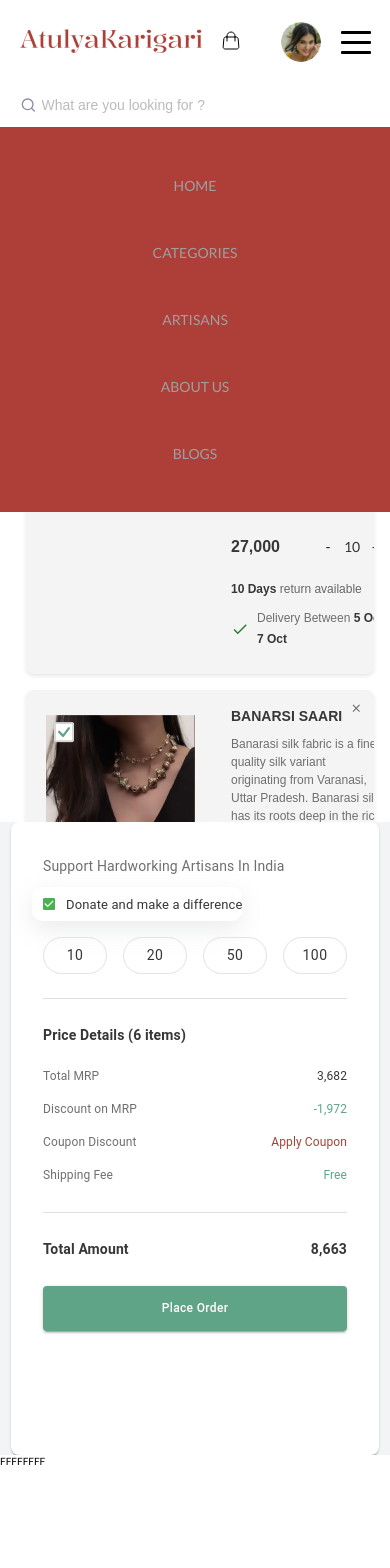
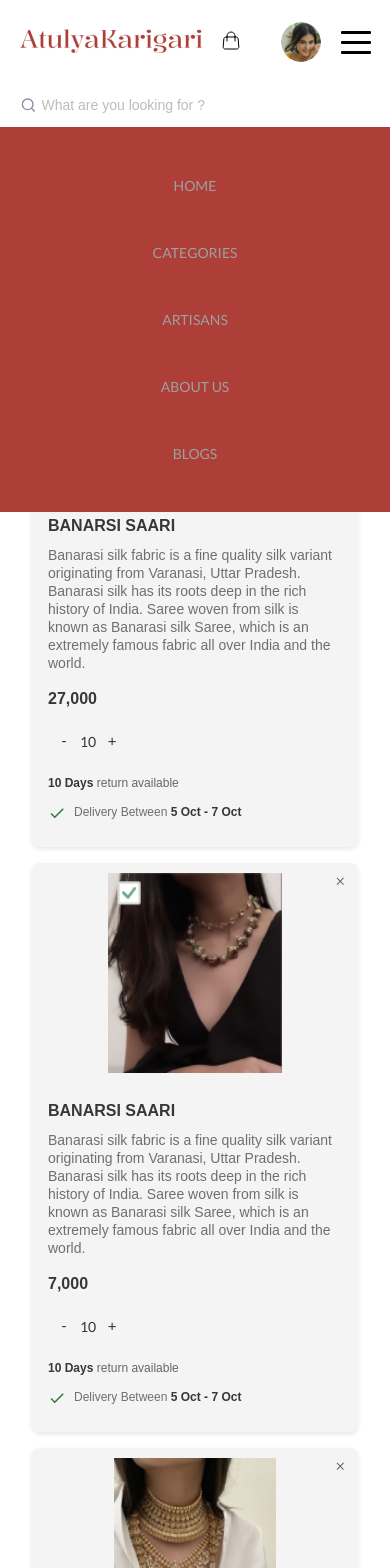
Before and after one commit to vistaarsws/Atulyakarigari, a React (Vite) app: page /buy-now in a window 390 px wide. Shown: the top 1568 px of the page. Before the commit the page ends 1467 px from the top, so only its background shows below. Built offline with nearby package versions, Linux system fonts and the light colour scheme; a web font is replaced by a local one.

Commit message:
updated buy now

```diff
--- a/src/pages/buy-now/AddressComponent.jsx
+++ b/src/pages/buy-now/AddressComponent.jsx
@@ -1,24 +1,27 @@
-import { Button } from "@mui/material";
+import { Box, Button } from "@mui/material";
 import React from "react";
 
 const AddressComponent = () => {
   return (
-    <div
-      style={{
+    <Box
+      sx={{
         display: "flex",
+        flexDirection: { xs: "column", sm: "row" },
         justifyContent: "space-between",
-        alignItems: "center",
+        alignItems: { xs: "flex-start", sm: "center" },
+        // alignItems: "center",
         backgroundColor: "#fff",
         marginBottom: "1rem",
         // border: "1px solid #e0e0e0",
       }}
     >
-      <div
-        style={{
+      <Box
+        sx={{
           fontSize: "14px",
           color: "#6f6f6f",
           lineHeight: "25px",
           fontWeight: 500,
+          mb: { xs: 2, sm: 0 },
         }}
       >
         <p>
@@ -33,7 +36,7 @@ const AddressComponent = () => {
           </strong>
         </p>
         <p>House number 140 Puja shree nagar cto Bairagarh, Bhopal</p>
-      </div>
+      </Box>
 
       <Button
         variant="outlined"
@@ -45,6 +48,7 @@ const AddressComponent = () => {
           fontSize: "16px",
           fontWeight: 400,
           textAlign: "left",
+          width: { xs: "100%", sm: "auto" },
           textTransform: "capitalize",
           "&:hover": {
             color: "#ffffff",
@@ -55,7 +59,7 @@ const AddressComponent = () => {
       >
         Change Address
       </Button>
-    </div>
+    </Box>
   );
 };
 
--- a/src/pages/buy-now/OrderCard.jsx
+++ b/src/pages/buy-now/OrderCard.jsx
@@ -9,7 +9,7 @@ import {
   createTheme,
   ThemeProvider,
 } from "@mui/material";
-import { styled } from "@mui/system";
+import { styled, useMediaQuery } from "@mui/system";
 import CloseIcon from "@mui/icons-material/Close";
 import CheckIcon from "@mui/icons-material/Check";
 import TEST_IMG1 from "../../assets/images/banarshi sharee.png";
@@ -40,6 +40,9 @@ const StyledCard = styled(Card)(({ theme }) => ({
   backgroundColor: "#f4f4f4",
 
   maxWidth: "lg",
+  [theme.breakpoints.down("sm")]: {
+    flexDirection: "column",
+  },
 }));
 
 const CloseButton = styled(IconButton)({
@@ -66,7 +69,19 @@ const QuantityButton = styled(Button)({
     backgroundColor: "#f5f5f5",
   },
 });
-
+const ProductImage = styled("img")(({ theme }) => ({
+  margin: "2rem",
+  objectFit: "contain",
+  height: "183px",
+  width: "149px",
+  // Added responsive styling for mobile
+  [theme.breakpoints.down("sm")]: {
+    height: "auto",
+    width: "100%",
+    maxHeight: "200px",
+    margin: "1rem 0",
+  },
+}));
 const productData = [
   {
     id: 1,
@@ -115,21 +130,22 @@ const productData = [
   // Add more product objects here if needed
 ];
 
-const ProductCard = ({ product }) => (
+const ProductCard = ({ product }) => {
+  const isMobile = useMediaQuery(theme.breakpoints.down("sm"));
+  return (
     <StyledCard>
-    <img
-      style={{ margin: "2rem", objectFit: "contain" }}
-      height="183px"
-      width="149px"
-      src={product?.image}
-      alt={product?.name}
-    />
+      <ProductImage src={product?.image} alt={product?.name} />{" "}
       <CardContent sx={{ flex: 1 }}>
         <CloseButton size="small">
           <CloseIcon fontSize="small" />
         </CloseButton>
         <Typography
-        sx={{ fontWeight: 600, fontSize: "14px", color: "rgba(56, 55, 55, 1)" }}
+          sx={{
+            fontWeight: 600,
+            // fontSize: "14px",
+            fontSize: isMobile ? "16px" : "14px",
+            color: "rgba(56, 55, 55, 1)",
+          }}
         >
           {product?.name}
         </Typography>
@@ -137,7 +153,8 @@ const ProductCard = ({ product }) => (
           variant="body2"
           sx={{
             color: "#6f6f6f",
-          fontSize: 12,
+            // fontSize: 12,
+            fontSize: isMobile ? "14px" : "12px",
             my: 1,
             fontWeight: 400,
             lineHeight: "18px",
@@ -145,7 +162,15 @@ const ProductCard = ({ product }) => (
         >
           {product?.description}
         </Typography>
-      <Box sx={{ display: "flex", alignItems: "center", gap: 4, my: 2 }}>
+        <Box
+          sx={{
+            display: "flex",
+            flexDirection: isMobile ? "column" : "row",
+            alignItems: isMobile ? "flex-start" : "center",
+            gap: isMobile ? 2 : 4,
+            my: 2,
+          }}
+        >
           <Typography
             sx={{
               color: "rgba(56, 55, 55, 1)",
@@ -208,6 +233,7 @@ const ProductCard = ({ product }) => (
       </CardContent>
     </StyledCard>
   );
+};
 
 const OrderCard = () => {
   return (
@@ -218,7 +244,8 @@ const OrderCard = () => {
           margin: "auto",
           padding: 2,
           bgcolor: "#fff",
-          height: "65vh",
+          // height: "65vh"
+          height: { xs: "auto", sm: "65vh" },
           overflow: "scroll",
           scrollbarWidth: "none",
         }}
--- a/src/pages/buy-now/Payment.jsx
+++ b/src/pages/buy-now/Payment.jsx
@@ -20,19 +20,24 @@ const Payment = () => {
         // boxShadow: "rgba(100, 100, 111, 0.2) 0px 7px 29px 0px",
         mr: { xs: 0 },
 
-        height: "75vh",
-        overflow: "scroll",
+        // height: "75vh",
+        // overflow: "scroll",
+        height: { xs: "auto", md: "75vh" },
+        overflow: "auto",
         scrollbarWidth: "none",
       }}
     >
       <Box
         sx={{
           backgroundColor: "white",
-          padding: 4,
+          // padding: 4,
           borderRadius: 2,
           boxShadow: 1,
           // maxWidth: "500px",
-          width: { md: "100%", lg: "500px" },
+          // width: { md: "100%", lg: "500px" },
+          padding: { xs: 2, md: 4 },
+          // Full width on mobile, max-width on larger screens
+          width: "100%",
         }}
       >
         <Box sx={{ marginBottom: 3 }}>
--- a/src/pages/buy-now/Stepper.jsx
+++ b/src/pages/buy-now/Stepper.jsx
@@ -1,40 +1,79 @@
-import React from "react";
+// import React from "react";
+
+// const Progress = () => {
+//   const containerStyle = {
+//     display: "flex",
+//     alignItems: "center",
+//     fontSize: "16px",
+//     fontFamily: "Arial, sans-serif",
+//     backgroundColor: "#f7f7f7",
+//     justifyContent: "center",
+//     height: "10vh",
+//     margin: "0",
+//   };
+
+//   const activeStyle = {
+//     color: "#60a487",
+//   };
+
+//   const inactiveStyle = {
+//     color: "#888888",
+//   };
+
+//   const separatorStyle = {
+//     color: "#888888",
+//     fontSize: "12px",
+//     margin: "0 10px",
+//   };
+
+//   return (
+//     <div style={containerStyle}>
+//       <span style={activeStyle}>Bag</span>
+//       <span style={separatorStyle}>...............</span>
+//       <span style={inactiveStyle}>Address</span>
+//       <span style={separatorStyle}>................</span>
+//       <span style={inactiveStyle}>Payment</span>
+//     </div>
+//   );
+// };
+
+// export default Progress;
+// In Stepper.jsx
+
+import { Box, Typography, useTheme, useMediaQuery } from "@mui/material";
 
 const Progress = () => {
-  const containerStyle = {
-    display: "flex",
-    alignItems: "center",
-    fontSize: "16px",
-    fontFamily: "Arial, sans-serif",
-    backgroundColor: "#f7f7f7",
-    justifyContent: "center",
-    height: "10vh",
-    margin: "0",
-  };
-
-  const activeStyle = {
-    color: "#60a487",
-  };
-
-  const inactiveStyle = {
-    color: "#888888",
-  };
-
-  const separatorStyle = {
-    color: "#888888",
-    fontSize: "12px",
-    margin: "0 10px",
-  };
+  const theme = useTheme();
+  const isMobile = useMediaQuery(theme.breakpoints.down("sm"));
 
   return (
-    <div style={containerStyle}>
-      <span style={activeStyle}>Bag</span>
-      <span style={separatorStyle}>...............</span>
-      <span style={inactiveStyle}>Address</span>
-      <span style={separatorStyle}>................</span>
-      <span style={inactiveStyle}>Payment</span>
-    </div>
+    <Box
+      sx={{
+        display: "flex",
+        alignItems: "center",
+        justifyContent: "center",
+        // Auto height on mobile, fixed height on larger screens
+        height: { xs: "auto", md: "10vh" },
+        backgroundColor: "#f7f7f7",
+        p: 2,
+        // Allow wrapping on mobile
+        flexWrap: isMobile ? "wrap" : "nowrap",
+      }}
+    >
+      <Typography sx={{ color: "#60a487", mx: 1 }}>Bag</Typography>
+      <Typography
+        sx={{ color: "#888888", mx: 1, display: { xs: "none", sm: "inline" } }}
+      >
+        ...............
+      </Typography>
+      <Typography sx={{ color: "#888888", mx: 1 }}>Address</Typography>
+      <Typography
+        sx={{ color: "#888888", mx: 1, display: { xs: "none", sm: "inline" } }}
+      >
+        ................
+      </Typography>
+      <Typography sx={{ color: "#888888", mx: 1 }}>Payment</Typography>
+    </Box>
   );
 };
-
 export default Progress;
--- a/src/pages/buy-now/index.jsx
+++ b/src/pages/buy-now/index.jsx
@@ -3,33 +3,43 @@ import OrderCard from "./OrderCard";
 import Payment from "./Payment";
 import Stepper from "./Stepper";
 import AddressComponent from "./AddressComponent";
-import { useMediaQuery } from "@mui/material";
+import { Box, useMediaQuery } from "@mui/material";
 
 const Index = () => {
   const isMobile = useMediaQuery("(max-width:900px)");
   return (
-    <div>
+    <Box>
       <Stepper />
-      <div
-        style={{
+      <Box
+        sx={{
           display: "flex",
           justifyContent: "space-around",
           marginTop: "2rem",
-          flexDirection: isMobile ? "column" : "row",
+          // flexDirection: isMobile ? "column" : "row",
+          flexDirection: { xs: "column", md: "row" },
+          px: { xs: 2, md: 4 },
         }}
       >
-        <div
-          style={{
-            // border: "2px solid blue",
-            marginLeft: "1rem",
+        <Box
+          sx={{
+            width: { xs: "100%", md: "60%" },
+            // Add bottom margin on mobile
+            mb: { xs: 4, md: 0 },
           }}
         >
           <AddressComponent />
           <OrderCard />
-        </div>
-        <Payment />
-      </div>
-    </div>
+        </Box>
+        <Box
+          sx={{
+            // Full width on mobile, 35% on larger screens
+            width: { xs: "100%", md: "35%" },
+          }}
+        >
+          <Payment />
+        </Box>{" "}
+      </Box>
+    </Box>
   );
 };
 
```
Lines whose indentation alone changed are shown as unchanged.
